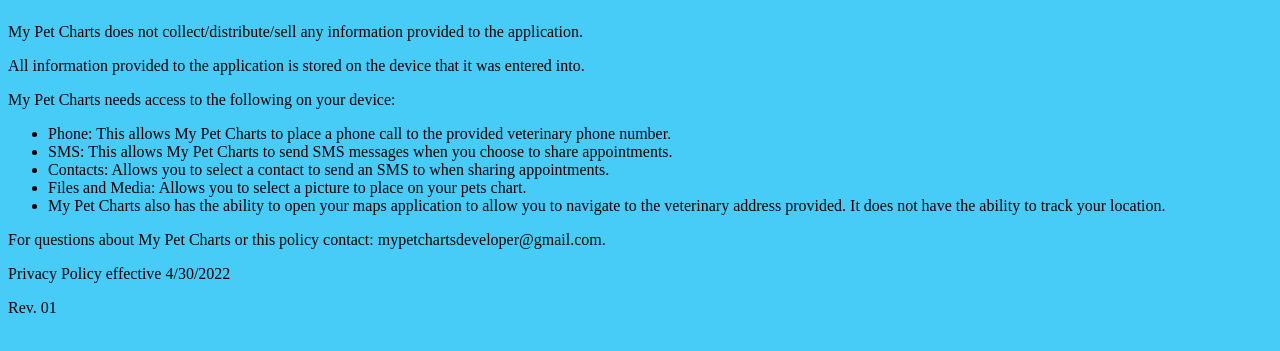
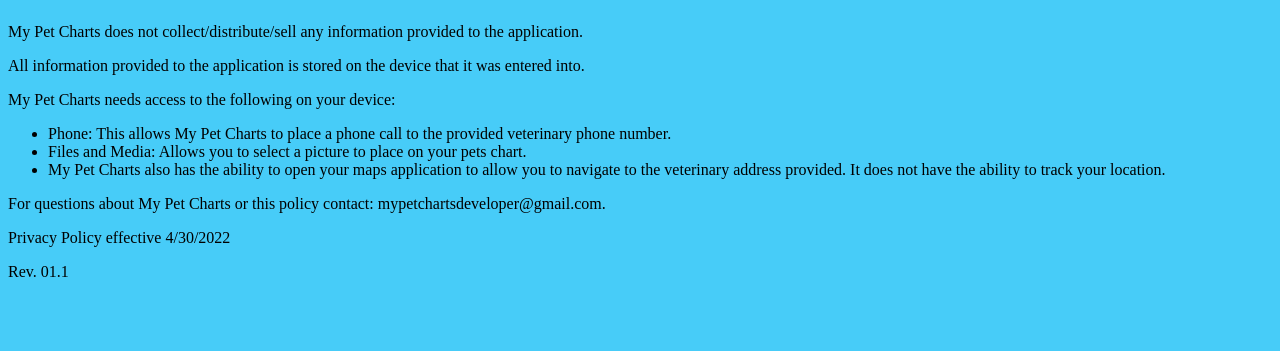
Before and after one commit to mypetchartsdeveloper/mypetchartsdeveloper.github.io, a plain HTML site: page index.html in a window 1280 px wide. Shown: the part 137-488 px from the top of the page. Drawn offline with Linux system fonts and the light colour scheme.

Commit message:
Update index.html

```diff
--- a/index.html
+++ b/index.html
@@ -35,13 +35,11 @@
             <p>My Pet Charts needs access to the following on your device:</p>
             <ul>
                 <li>Phone: This allows My Pet Charts to place a phone call to the provided veterinary phone number.</li>
-                <li>SMS: This allows My Pet Charts to send SMS messages when you choose to share appointments.</li>
-                <li>Contacts: Allows you to select a contact to send an SMS to when sharing appointments.</li>
                 <li>Files and Media: Allows you to select a picture to place on your pets chart.</li>
                 <li>My Pet Charts also has the ability to open your maps application to allow you to navigate to the veterinary address provided. It does not have the ability to track your location.</li>
             </ul>
             <p>For questions about My Pet Charts or this policy contact: mypetchartsdeveloper@gmail.com.</p>
             <p>Privacy Policy effective 4/30/2022</p>
-            <p>Rev. 01</p>
+            <p>Rev. 01.1</p>
     </body>
 </html>
```
